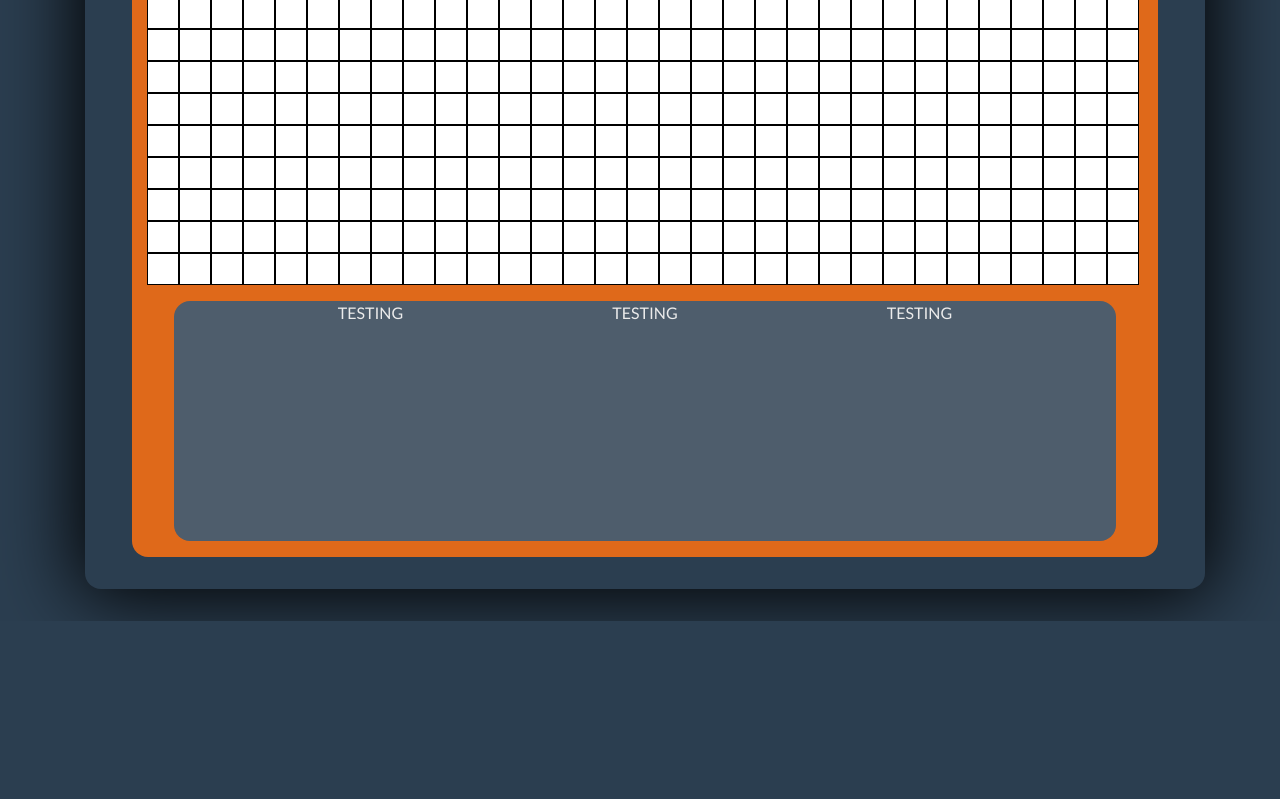
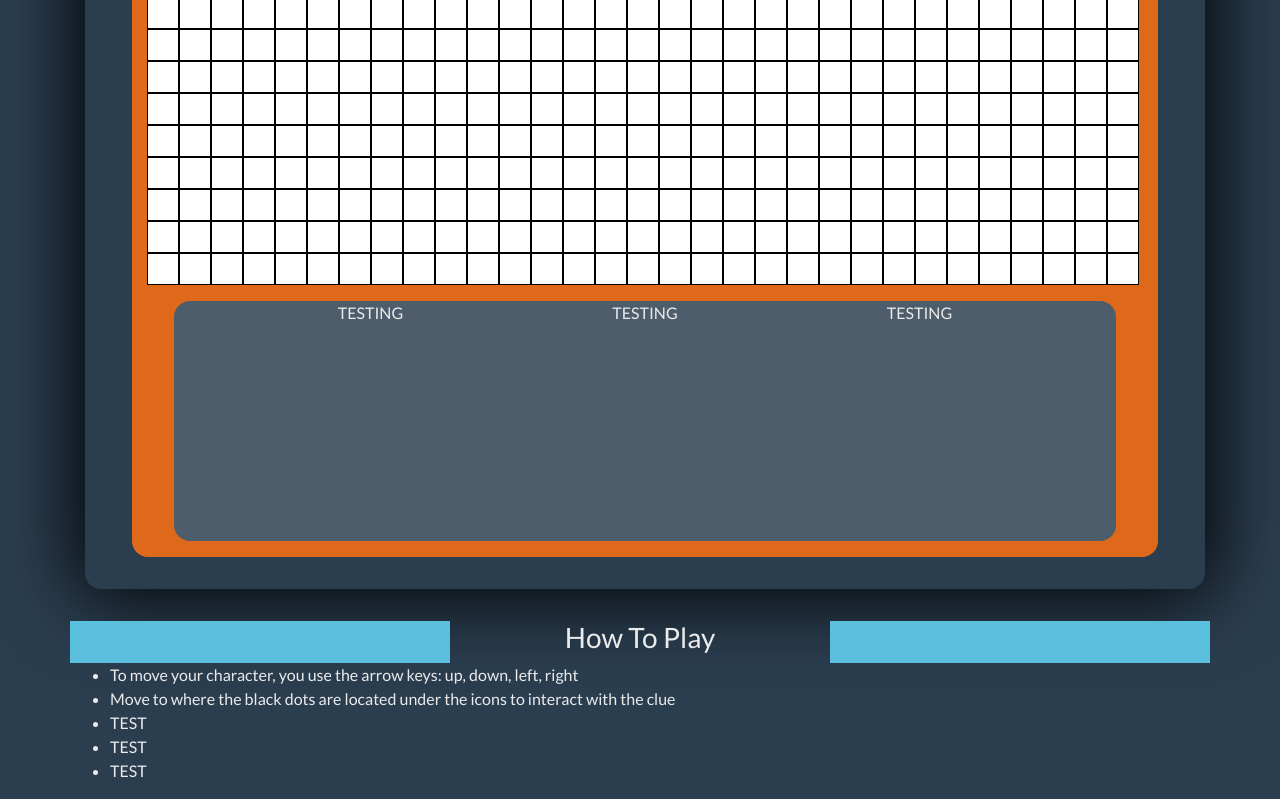
Before and after one commit to chausicle/Frontend-Project, a plain HTML site: page index.html in a window 1280 px wide. Shown: the part 355-1154 px from the top of the page. Before the commit the page ends 976 px from the top, so only its background shows below. Drawn offline with nearby package versions, Linux system fonts and the light colour scheme.

Commit message:
add some instructions on how to play

```diff
--- a/index.html
+++ b/index.html
@@ -13,6 +13,7 @@
     <script defer src="https://use.fontawesome.com/releases/v5.0.6/js/all.js"></script>
   </head>
   <header>
+    <!-- Navbar -->
     <nav class="navbar navbar-expand-lg navbar-dark bg-primary" style="width: 100%">
       <a class="navbar-brand" href="#">Puzzle</a>
       <button class="navbar-toggler" type="button" data-toggle="collapse" data-target="#navbarColor01" aria-controls="navbarColor01" aria-expanded="false" aria-label="Toggle navigation">
@@ -36,6 +37,7 @@
     </nav>
   </header>
   <body>
+    <!-- Play Screen -->
     <div class="container">
       <div class="row borders text-center">
         <div id="play-screen" class="col-11 text-center bg-primary">
@@ -60,5 +62,22 @@
         </div>
       </div>
     </div>
+    <!-- How To Play Instructions -->
+    <div class="container">
+      <div class="row how-to-play-info">
+        <div id="left" class="col-4 text-center break bg-info"></div>
+        <h3 id="middle" class="col-4 text-center">How To Play</h3>
+        <div id="right" class="col-4 text-center break bg-info"></div>
+      </div>
+      <div class="row how-to-play-info">
+        <ul>
+          <li class="information">To move your character, you use the arrow keys: up, down, left, right</li>
+          <li class="information">Move to where the black dots are located under the icons to interact with the clue</li>
+          <li class="information">TEST</li>
+          <li class="information">TEST</li>
+          <li class="information">TEST</li>
+        </ul>
+      </div>
+    </div>
   </body>
 </html>
```
